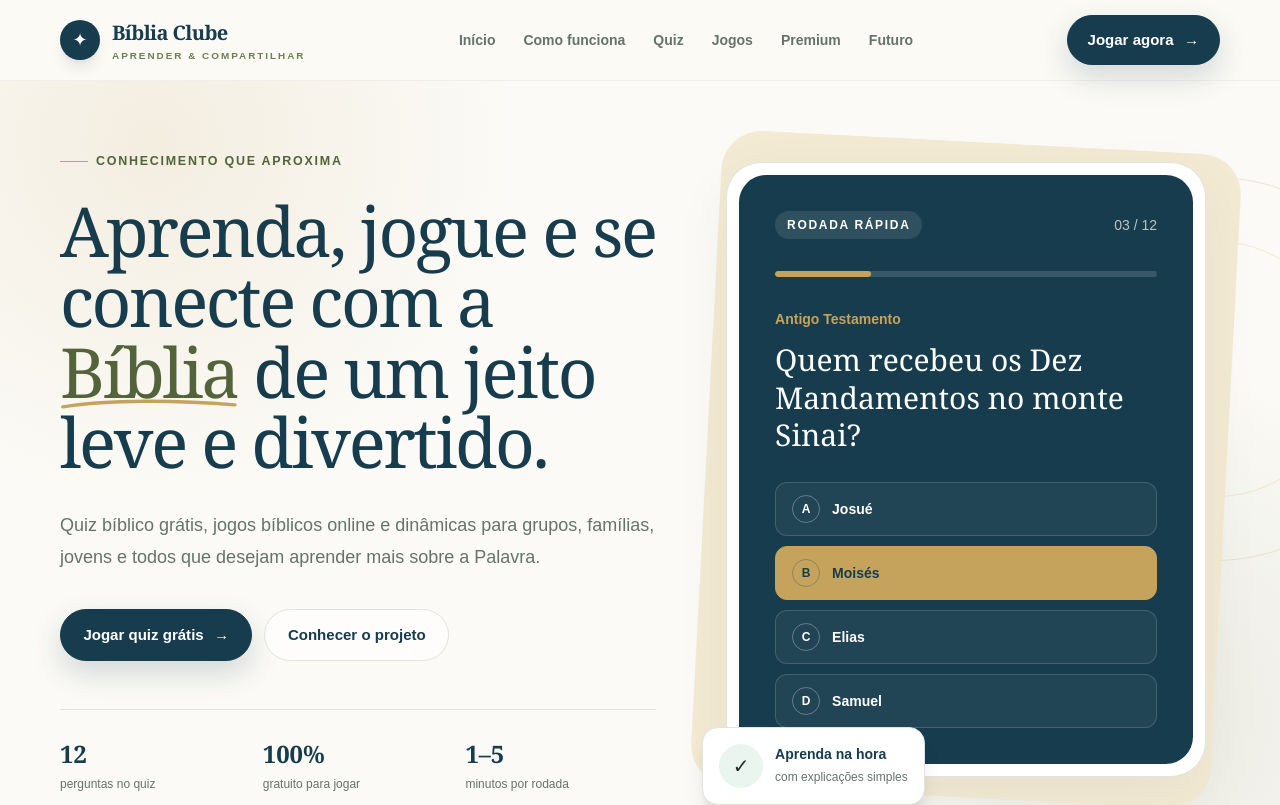
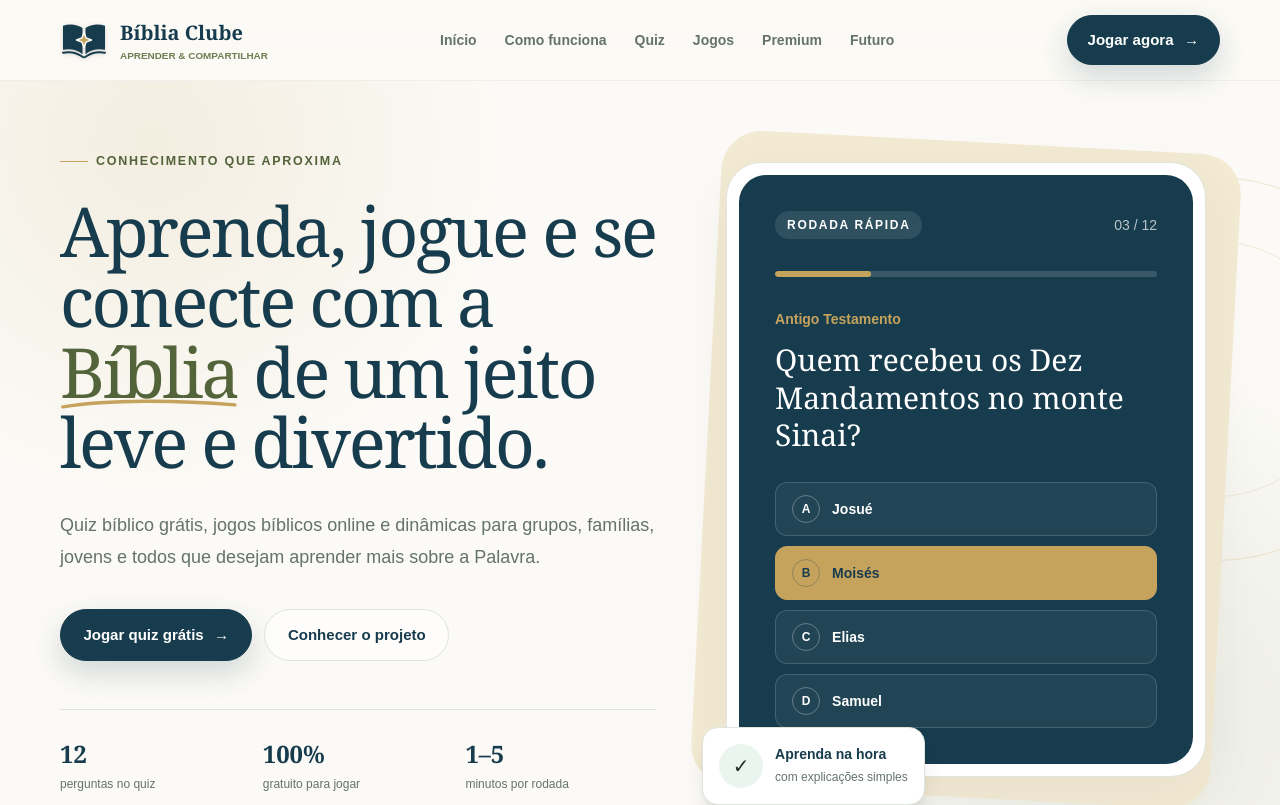
Before and after one commit to medinafrm-collab/biblia-clube, a Next.js app: page / in a window 1280 px wide. Shown: the top 805 px of the page. Built offline with nearby package versions, Linux system fonts and the light colour scheme.

Commit message:
Renova identidade visual da marca

```diff
--- a/src/components/GamesSection.tsx
+++ b/src/components/GamesSection.tsx
@@ -50,7 +50,7 @@ export function GamesSection() {
       <div className="container-site">
         <span className="eyebrow">Jogos bíblicos grátis</span>
         <div className="grid items-end gap-6 lg:grid-cols-2">
-          <h2 className="section-title">Uma biblioteca que vai crescer com você.</h2>
+          <h2 className="section-title">Novas formas de aprender a Bíblia jogando.</h2>
           <p className="section-copy lg:justify-self-end">
             Jogue online sem cadastro. O catálogo reúne quiz e desafios
             bíblicos gratuitos e continuará recebendo novas dinâmicas.
--- a/src/components/Logo.tsx
+++ b/src/components/Logo.tsx
@@ -7,17 +7,39 @@ export function Logo() {
       aria-label="Bíblia Clube — página inicial"
       className="inline-flex items-center gap-3 text-[var(--navy)] no-underline"
     >
-      <span
+      <svg
         aria-hidden="true"
-        className="grid size-10 place-items-center rounded-full bg-[var(--navy)] text-lg text-white shadow-lg shadow-slate-900/10"
+        viewBox="0 0 64 52"
+        className="h-11 w-12 shrink-0 drop-shadow-sm"
       >
-        ✦
-      </span>
+        <path
+          d="M30 10C23 5 13 4 4 7v32c10-2 19 0 26 6V10Z"
+          fill="var(--navy)"
+        />
+        <path
+          d="M34 10c7-5 17-6 26-3v32c-10-2-19 0-26 6V10Z"
+          fill="var(--navy)"
+        />
+        <path
+          d="M4 43c10-2 19 0 27 6M60 43c-10-2-19 0-27 6"
+          fill="none"
+          stroke="var(--navy)"
+          strokeWidth="2.5"
+          strokeLinecap="round"
+        />
+        <path
+          d="m32 16 2.8 7.2L42 26l-7.2 2.8L32 36l-2.8-7.2L22 26l7.2-2.8L32 16Z"
+          fill="var(--gold)"
+          stroke="white"
+          strokeWidth="2"
+          strokeLinejoin="round"
+        />
+      </svg>
       <span className="leading-none">
-        <span className="block font-serif text-xl font-bold tracking-[-0.03em]">
+        <span className="block font-serif text-xl font-bold">
           Bíblia Clube
         </span>
-        <span className="mt-1 block text-[0.62rem] font-bold uppercase tracking-[0.2em] text-[var(--olive)]">
+        <span className="mt-1 block text-[0.62rem] font-bold uppercase text-[var(--olive)]">
           Aprender & compartilhar
         </span>
       </span>
```
Also changed, not shown: src/app/icon.svg.
